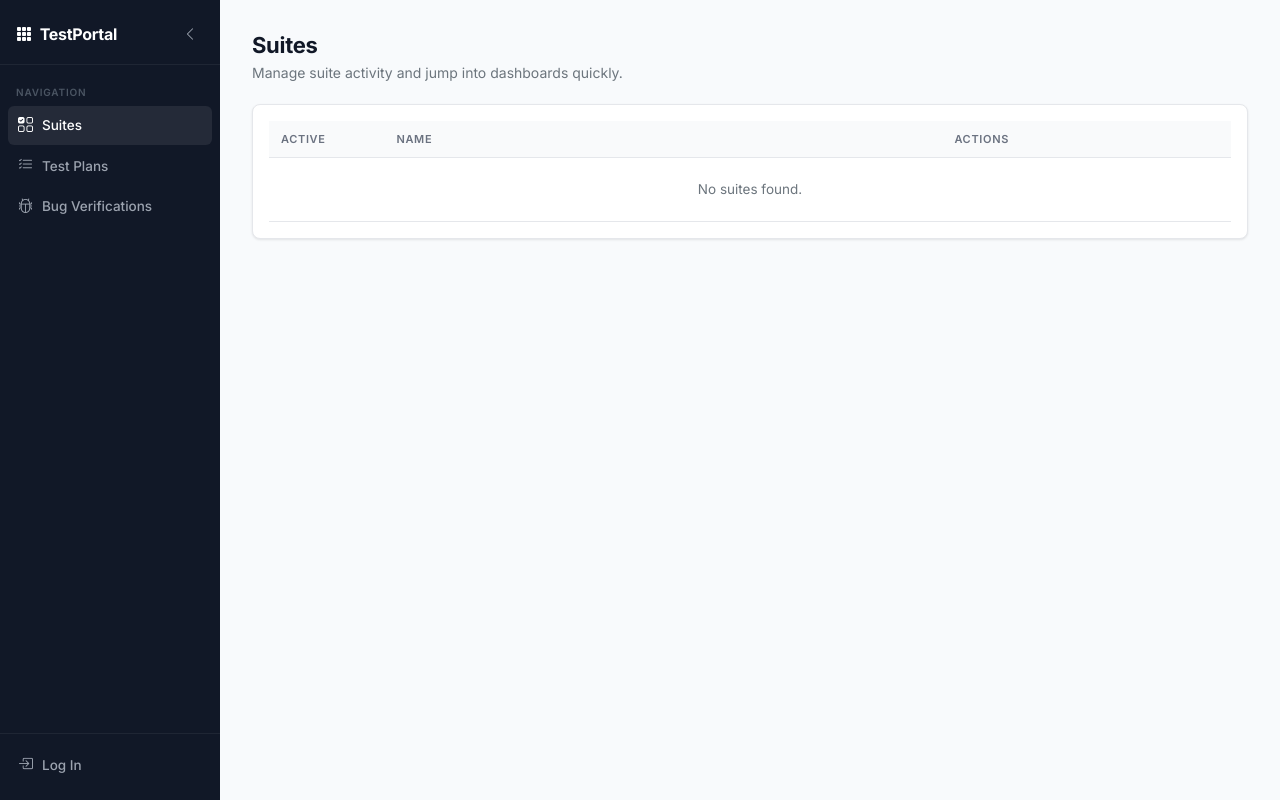
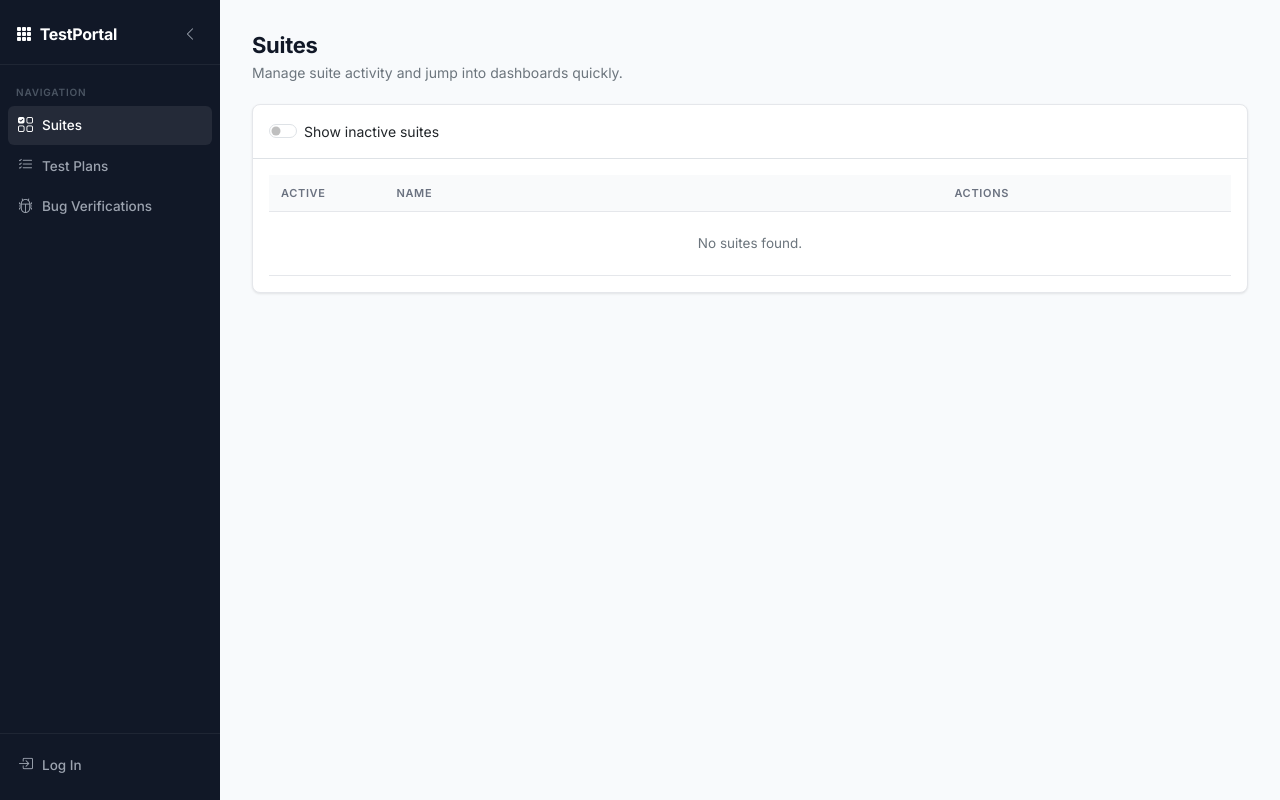
Before and after one commit to gagelarsen/testportal, a Django app: page /suites/ in a window 1280 px wide. Run offline with Django 4.2, Linux system fonts and the light colour scheme; data that the repository does not hold is empty; some libraries are stand-ins or nearby versions.

Commit message:
hide inactivate suites

```diff
--- a/templates/core/layout.html
+++ b/templates/core/layout.html
@@ -42,7 +42,9 @@
             {% if suites %}
             <ul class="tp-subnav">
                 {% for suite in suites %}
+                {% if suite.active %}
                 <li><a href="/suites/{{ suite.name }}/dashboard/" class="tp-subnav-link"><span class="tp-subnav-text">{{ suite.name }}</span></a></li>
+                {% endif %}
                 {% endfor %}
             </ul>
             {% endif %}
--- a/templates/testportal/suite_list_view.html
+++ b/templates/testportal/suite_list_view.html
@@ -20,6 +20,12 @@
 </div>
 
 <div class="card">
+    <div class="card-body border-bottom py-2">
+        <div class="form-check form-switch mb-0">
+            <input class="form-check-input" type="checkbox" role="switch" id="show-inactive-suites-toggle">
+            <label class="form-check-label" for="show-inactive-suites-toggle">Show inactive suites</label>
+        </div>
+    </div>
     <div class="card-body p-0">
         <div class="table-responsive">
             <table class="table table-hover align-middle mb-0">
@@ -32,7 +38,7 @@
                 </thead>
                 <tbody>
                     {% for suite in suites %}
-                    <tr id="suite-row-{{ suite.id }}" class="suite-row" data-suite-id="{{ suite.id }}">
+                    <tr id="suite-row-{{ suite.id }}" class="suite-row" data-suite-id="{{ suite.id }}" data-suite-active="{% if suite.active %}true{% else %}false{% endif %}">
                         <td>
                             <div class="form-check form-switch mb-0">
                                 <input
@@ -141,6 +147,27 @@
 {% endblock %}
 
 {% block page_javascript %}
+    <script>
+    $(document).ready(function() {
+        function applySuiteListVisibility() {
+            var showInactiveSuites = $('#show-inactive-suites-toggle').is(':checked');
+
+            $('.suite-row').each(function() {
+                var isActive = String($(this).data('suite-active')) === 'true';
+                $(this).toggle(showInactiveSuites || isActive);
+            });
+
+            localStorage.setItem('suite-list-show-inactive', showInactiveSuites ? '1' : '0');
+        }
+
+        var savedShowInactive = localStorage.getItem('suite-list-show-inactive') === '1';
+        $('#show-inactive-suites-toggle').prop('checked', savedShowInactive);
+        $('#show-inactive-suites-toggle').on('change', applySuiteListVisibility);
+
+        applySuiteListVisibility();
+    });
+    </script>
+
     {% if user.is_authenticated %}
         <script>
         $(document).ready(function() {
@@ -181,6 +208,13 @@
                     headers:{"X-CSRFToken": csrftoken},
                     dataType:'json',
                     success: function (response) {
+                        $('#suite-row-' + suite_id).data('suite-active', is_active ? 'true' : 'false');
+                        var showInactiveSuites = $('#show-inactive-suites-toggle').is(':checked');
+                        if (!showInactiveSuites && !is_active) {
+                            $('#suite-row-' + suite_id).hide();
+                        } else {
+                            $('#suite-row-' + suite_id).show();
+                        }
                         console.log(response);
                     },
                     error: function(error){
```
